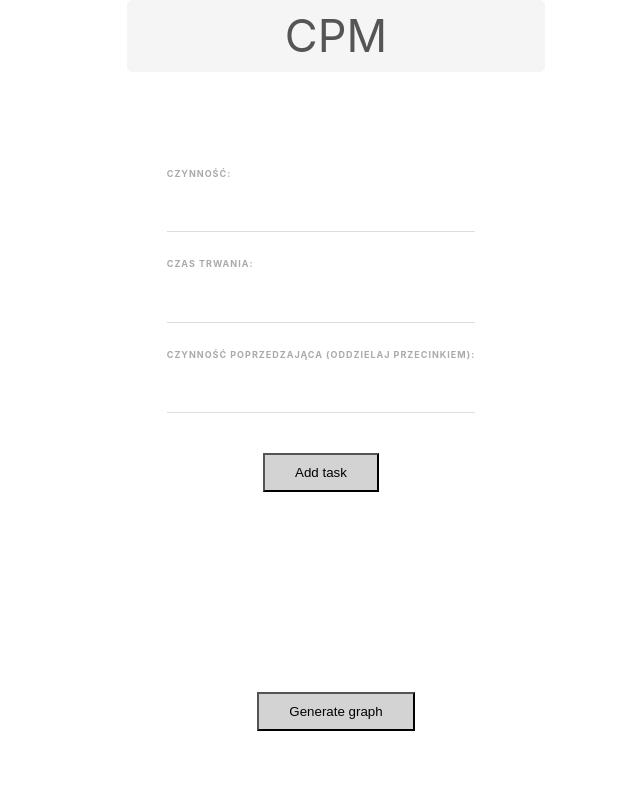
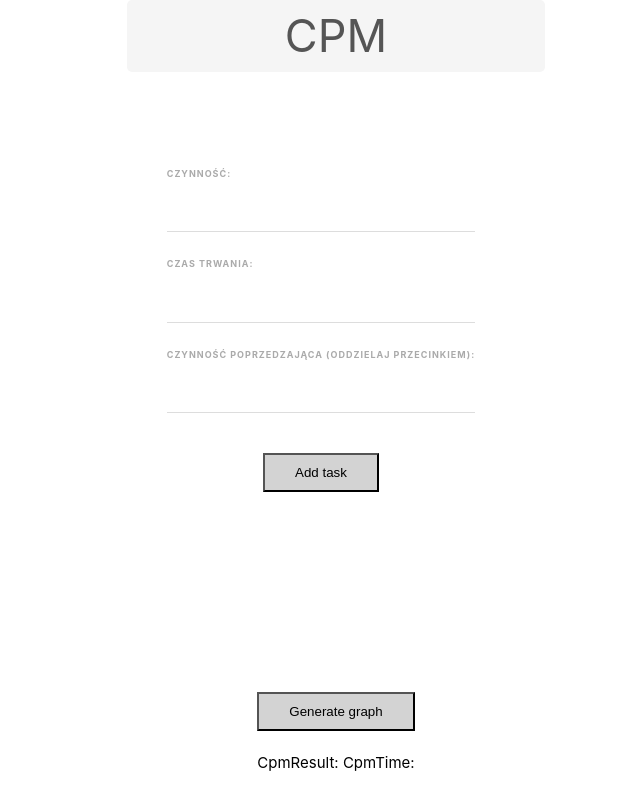
Before and after one commit to DawidNezo/boil, a Vue app in the folder boil/: page / in a window 1280 px wide. Shown: the top 810 px of the page, without its empty margins (304-944 px from the left). Built offline with nearby package versions, Linux system fonts and the light colour scheme.

Commit message:
Kurwa Working

```diff
--- a/boil/src/components/CpmMethod.js
+++ b/boil/src/components/CpmMethod.js
@@ -115,7 +115,6 @@ function ActivityList() {
         }
     }
 
-
     /**
      * Private function set Latest Times
      * Latest Start Time (est) and Latest End Time (eet)
@@ -139,7 +138,6 @@ function ActivityList() {
 	        root.h = root.let - root.eet;
         }
     }
-
 
     /**
      * Build Critical Path Tree recursively
@@ -200,6 +198,13 @@ function ActivityList() {
         end.h  	= end.eet - end.let;
         setLateTimes(start);
 
+        //Get real end
+        for(var i in list)
+        {
+            let current = list[i];
+            if (current.let > end.let) end = current;
+        }
+
         //Assemble Critical Path (tree)
 		var path = null;
 		if(end.h == 0){
@@ -212,7 +217,6 @@ function ActivityList() {
  				let : end.let,
 				h	: end.h
 			});
-
 			buildCriticalPath(end, path);
 		}
         return path;
--- a/boil/src/views/HomeView.vue
+++ b/boil/src/views/HomeView.vue
@@ -31,8 +31,9 @@
   </form>
   <div id="graph-container">
     <button type="submit" v-on:click.prevent="generateGraph()" @keydown.enter.prevent>
-          Generate graph
-        </button>
+      Generate graph
+    </button>
+    <span id="cpmResult">CpmResult:{{cpmString}} CpmTime:{{cpmTime}}</span>
   </div>
   </template>
 <script>
@@ -46,7 +47,9 @@ import {Activity, ActivityList} from '../components/CpmMethod'
         tempDependecie: '',
         tasks: [],
         newDuration: '',
-        newDependencies: []
+        newDependencies: [],
+        cpmString: '',
+        cpmTime: '',
       }
     },
     mounted() {
@@ -120,8 +123,17 @@ import {Activity, ActivityList} from '../components/CpmMethod'
               {id: task.taskName, duration: task.duration, predecessors: task.dependencie}
             ))
           }
+          console.log(table.getList());
           let CpmPath = table.getCriticalPath();
           console.log(CpmPath);
+          this.cpmTime = CpmPath.let;
+          let pom = "";
+          while(CpmPath){
+            pom += CpmPath.id;
+            CpmPath = CpmPath.predecessors[0];
+          }
+          this.cpmString = pom.split("").reverse().join("->");
+          console.log(pom);
         }
       }
     }
@@ -225,11 +237,15 @@ button{
 }
 #graph-container{
   display: flex;
-  flex-direction: row;
+  flex-direction: column;
+  align-items: center;
   margin: 30px auto;
   background: white;
   text-align: left;
   padding: 40px;
   border-radius: 10px;
 }
+#cpmResult{
+  color: black;
+}
 </style>
```
